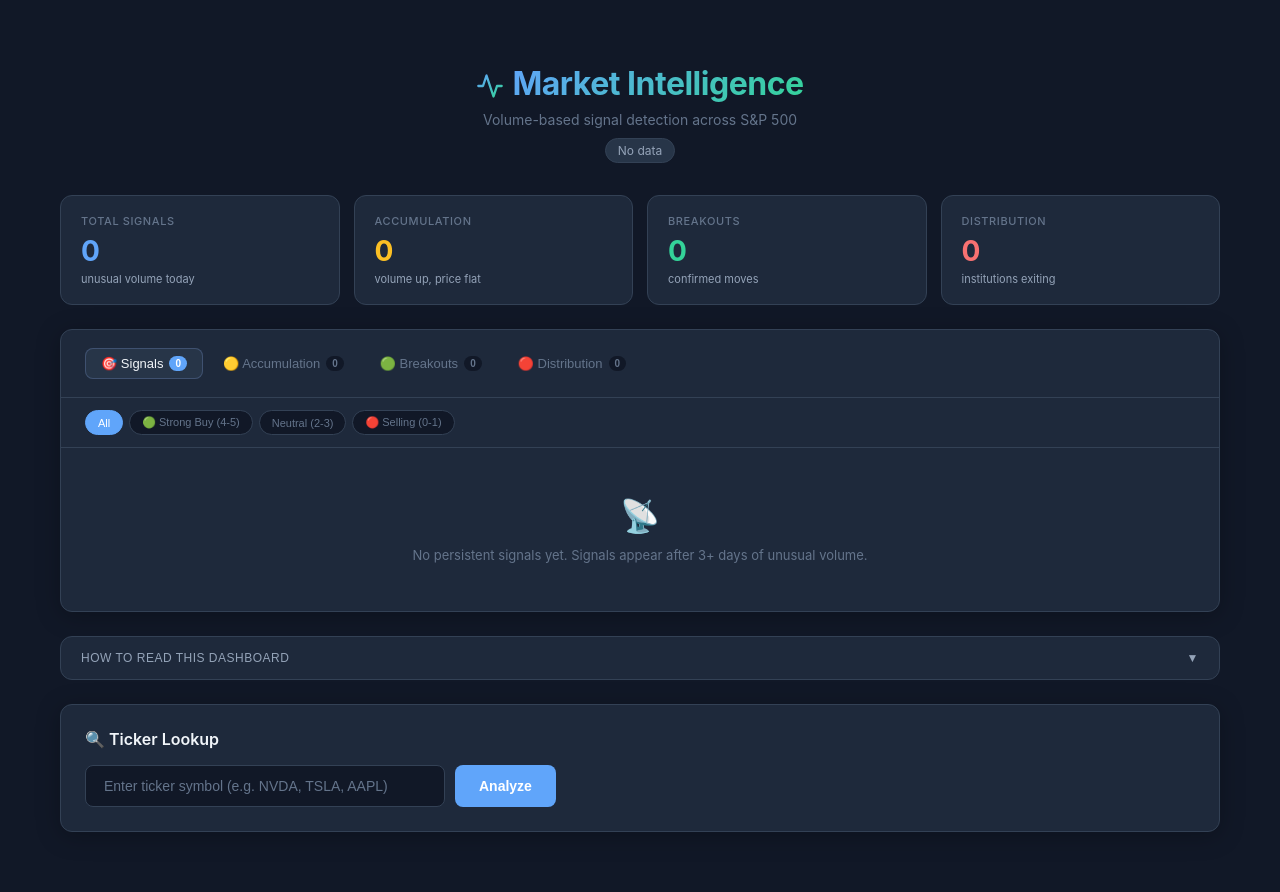
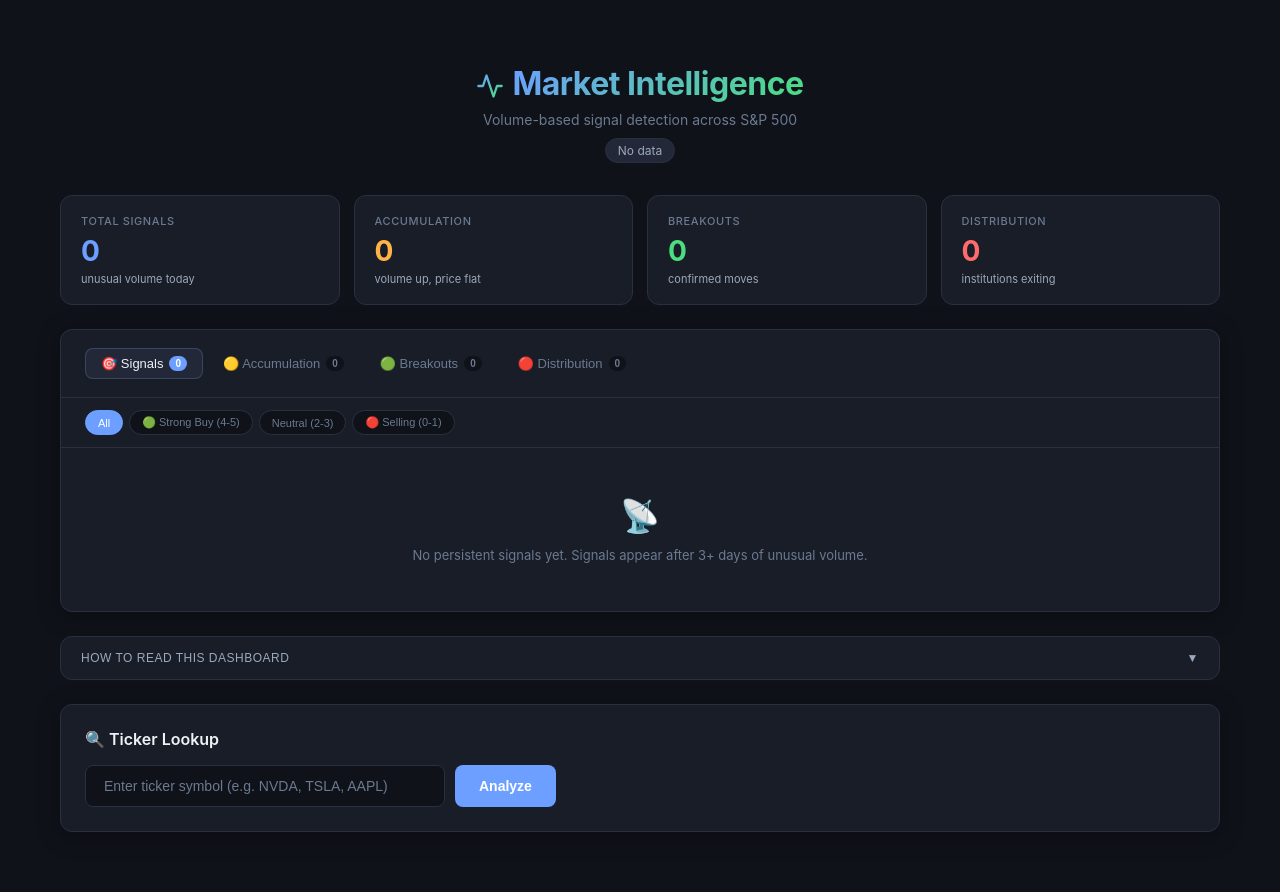
Before and after one commit to himjindal0512/market-intel, a Flask app: page / in a window 1280 px wide. Run offline with Flask 3, Linux system fonts and the light colour scheme; data that the repository does not hold is empty.

Commit message:
fix: better color scheme, limit all tables to 15 rows

```diff
--- a/templates/dashboard.html
+++ b/templates/dashboard.html
@@ -6,23 +6,23 @@
 <meta name="viewport" content="width=device-width, initial-scale=1">
 <style>
 :root {
-    --bg-primary: #111827;
-    --bg-card: #1e293b;
-    --bg-elevated: #273548;
-    --bg-hover: #2d3f55;
-    --border: #334155;
-    --border-light: #3f5170;
-    --text-primary: #f1f5f9;
-    --text-secondary: #94a3b8;
-    --text-muted: #64748b;
-    --accent-blue: #60a5fa;
-    --accent-green: #34d399;
-    --accent-red: #f87171;
-    --accent-orange: #fbbf24;
-    --accent-purple: #a78bfa;
+    --bg-primary: #0f1219;
+    --bg-card: #181d27;
+    --bg-elevated: #222838;
+    --bg-hover: #2a3245;
+    --border: #2a3040;
+    --border-light: #3a4560;
+    --text-primary: #eef2f7;
+    --text-secondary: #9ca8bc;
+    --text-muted: #6b7a90;
+    --accent-blue: #6c9fff;
+    --accent-green: #4ade80;
+    --accent-red: #ff6b6b;
+    --accent-orange: #ffb347;
+    --accent-purple: #b794f4;
     --radius: 12px;
     --radius-sm: 8px;
-    --shadow: 0 4px 24px rgba(0,0,0,0.25);
+    --shadow: 0 4px 24px rgba(0,0,0,0.3);
 }
 * { box-sizing: border-box; margin: 0; padding: 0; }
 body { font-family: 'Inter', -apple-system, BlinkMacSystemFont, 'Segoe UI', sans-serif; background: var(--bg-primary); color: var(--text-primary); min-height: 100vh; }
@@ -230,7 +230,7 @@ let currentSort = { key: null, asc: false };
 let currentTabItems = [];
 let currentFilter = 'all';
 let allTabItems = [];
-const TABLE_LIMIT = 20;
+const TABLE_LIMIT = 15;
 
 function setFilter(el, filter) {
     document.querySelectorAll('.filter-pill').forEach(p => p.className = 'filter-pill');
@@ -373,6 +373,8 @@ function showSignals() {
 
 function renderSignalsTable() {
     const s = currentTabItems;
+    const showAll = s._showAll;
+    const display = showAll ? s : s.slice(0, TABLE_LIMIT);
     let html = '<table><thead><tr>';
     html += '<th onclick="sortAndRenderSignals(\'ticker\')">Ticker' + arrow('ticker') + '</th>';
     html += '<th onclick="sortAndRenderSignals(\'price\')">Price' + arrow('price') + '</th>';
@@ -382,7 +384,7 @@ function renderSignalsTable() {
     html += '<th onclick="sortAndRenderSignals(\'buy_ratio\')">Buy/Sell' + arrow('buy_ratio') + '</th>';
     html += '<th>Trend</th><th>Type</th>';
     html += '</tr></thead><tbody>';
-    s.forEach(x => {
+    display.forEach(x => {
         const trend = x.vol_spike > x.avg_vol ? '📈' : x.vol_spike < x.avg_vol * 0.7 ? '📉' : '➡️';
         const sc = x.status.includes('EARLY') ? 'signal-early' : x.status.includes('CONFIRMING') ? 'signal-confirming' : 'signal-selling';
         const label = x.status.includes('EARLY') ? 'EARLY' : x.status.includes('CONFIRMING') ? 'BREAKOUT' : 'SELLING';
@@ -398,7 +400,15 @@ function renderSignalsTable() {
         html += '</tr>';
     });
     html += '</tbody></table>';
+    if (!showAll && s.length > TABLE_LIMIT) {
+        html += '<div style="text-align:center;padding:14px"><button onclick="expandSignals()" style="background:var(--bg-elevated);border:1px solid var(--border);color:var(--text-secondary);padding:8px 20px;border-radius:var(--radius-sm);cursor:pointer;font-size:12px;font-weight:500;transition:all 0.2s">Show all ' + s.length + ' signals</button></div>';
+    }
     document.getElementById('dashboard').innerHTML = html;
+}
+
+function expandSignals() {
+    currentTabItems._showAll = true;
+    renderSignalsTable();
 }
 
 function sortAndRenderSignals(key) {
```
